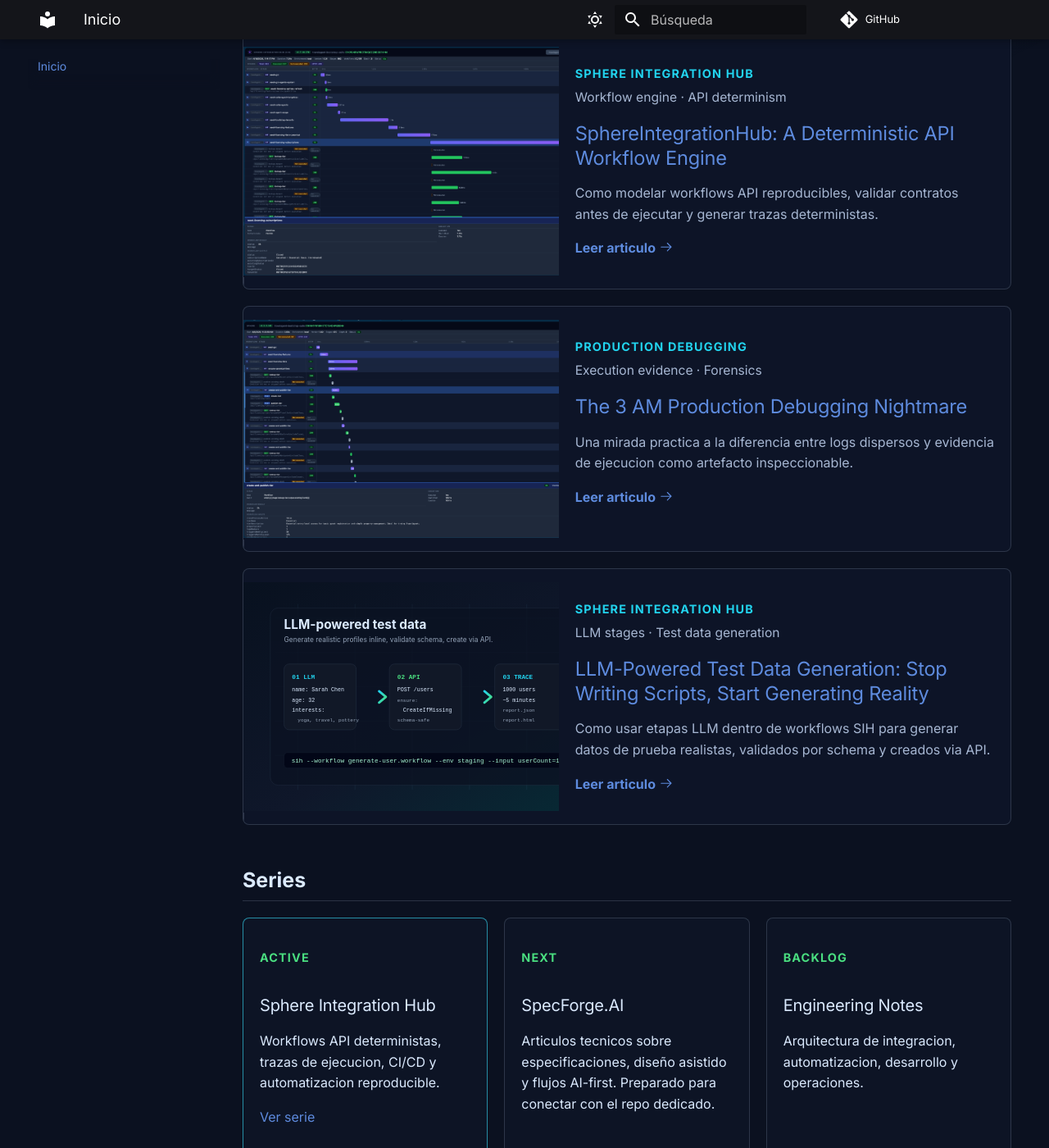
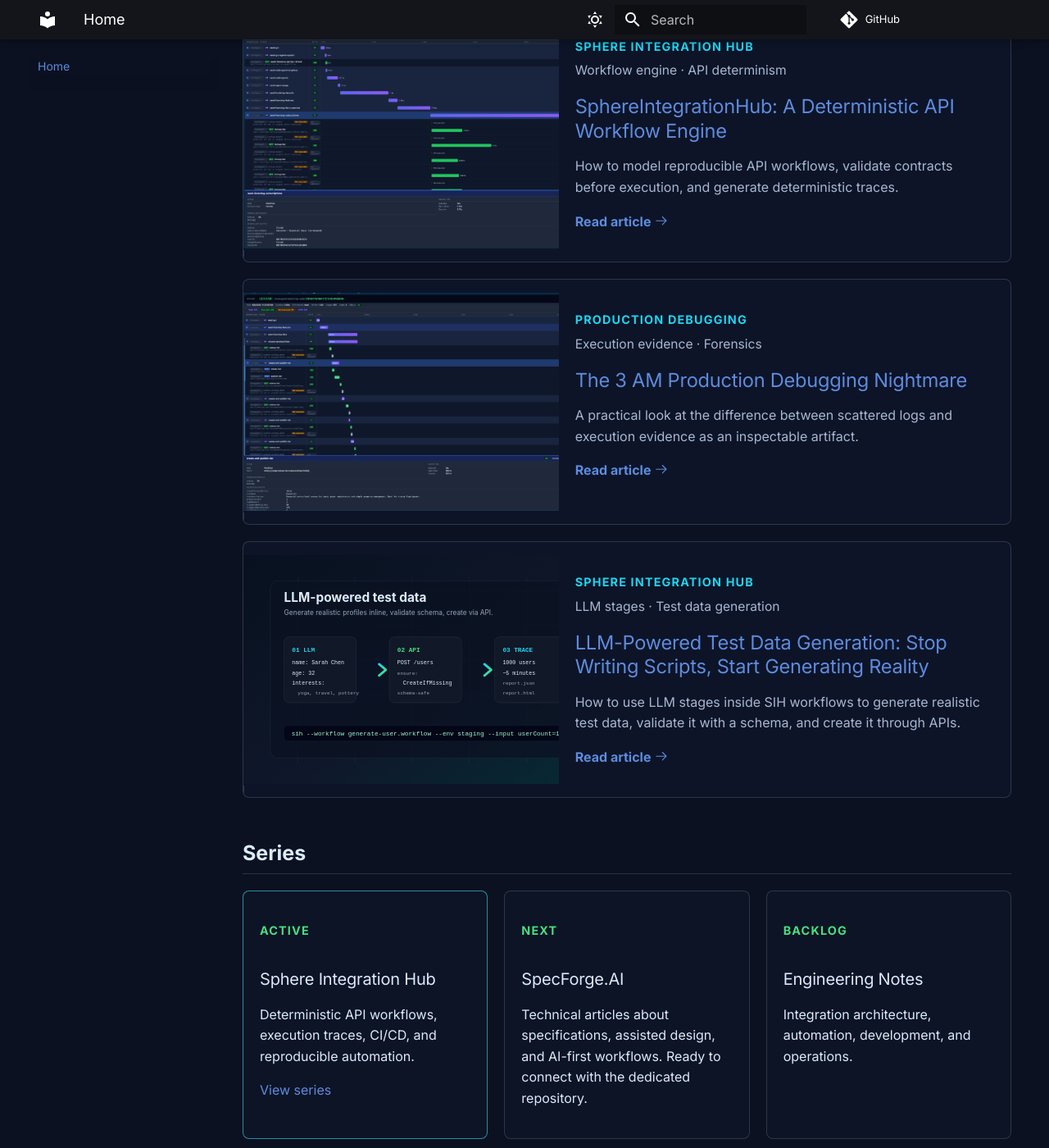
Before and after one commit to PinedaTec-EU/tech-blog, an MkDocs documentation site: the page built from docs/index.md, in a window 1280 px wide and 1400 px high, scrolled down 743 px. Shown: the whole window at 82% size. Built offline with MkDocs 1.6.1 and Material for MkDocs 9.7.7, drawn with Linux system fonts in a browser that asks for light colours; comment, search, counter and statistics services are not loaded; some of the changed text lies outside the part shown.

Commit message:
Translate site support copy to English

```diff
--- a/docs/index.md
+++ b/docs/index.md
@@ -1,5 +1,5 @@
 ---
-title: Inicio
+title: Home
 hide:
   - toc
 ---
@@ -11,11 +11,11 @@ hide:
 
 # Insights from the integration field.
 
-Articulos tecnicos sobre integracion, automatizacion, APIs y herramientas para construir sistemas reproducibles. Ahora empezamos con Sphere Integration Hub; la estructura queda lista para incorporar SpecForge.AI y nuevas series.
+Technical articles about integration, automation, APIs, and tools for building reproducible systems. The first series covers Sphere Integration Hub; the structure is ready for SpecForge.AI and future series.
 
 <nav class="hero-links" markdown>
-[Ver articulos :octicons-arrow-right-24:](#latest-articles)
-[Tematicas :octicons-beaker-24:](#series)
+[Read articles :octicons-arrow-right-24:](#latest-articles)
+[Topics :octicons-beaker-24:](#series)
 </nav>
 
 </div>
@@ -51,9 +51,9 @@ deterministic workflow
 
 ### [SphereIntegrationHub: A Deterministic API Workflow Engine](sphere-integration-hub/deterministic-api-workflow-engine.md)
 
-Como modelar workflows API reproducibles, validar contratos antes de ejecutar y generar trazas deterministas.
+How to model reproducible API workflows, validate contracts before execution, and generate deterministic traces.
 
-[Leer articulo :octicons-arrow-right-24:](sphere-integration-hub/deterministic-api-workflow-engine.md){ .insight-card__link }
+[Read article :octicons-arrow-right-24:](sphere-integration-hub/deterministic-api-workflow-engine.md){ .insight-card__link }
 </div>
 </article>
 
@@ -68,9 +68,9 @@ Como modelar workflows API reproducibles, validar contratos antes de ejecutar y
 
 ### [The 3 AM Production Debugging Nightmare](sphere-integration-hub/3-am-production-debugging-nightmare.md)
 
-Una mirada practica a la diferencia entre logs dispersos y evidencia de ejecucion como artefacto inspeccionable.
+A practical look at the difference between scattered logs and execution evidence as an inspectable artifact.
 
-[Leer articulo :octicons-arrow-right-24:](sphere-integration-hub/3-am-production-debugging-nightmare.md){ .insight-card__link }
+[Read article :octicons-arrow-right-24:](sphere-integration-hub/3-am-production-debugging-nightmare.md){ .insight-card__link }
 </div>
 </article>
 
@@ -85,9 +85,9 @@ Una mirada practica a la diferencia entre logs dispersos y evidencia de ejecucio
 
 ### [LLM-Powered Test Data Generation: Stop Writing Scripts, Start Generating Reality](sphere-integration-hub/llm-powered-test-data-generation.md)
 
-Como usar etapas LLM dentro de workflows SIH para generar datos de prueba realistas, validados por schema y creados via API.
+How to use LLM stages inside SIH workflows to generate realistic test data, validate it with a schema, and create it through APIs.
 
-[Leer articulo :octicons-arrow-right-24:](sphere-integration-hub/llm-powered-test-data-generation.md){ .insight-card__link }
+[Read article :octicons-arrow-right-24:](sphere-integration-hub/llm-powered-test-data-generation.md){ .insight-card__link }
 </div>
 </article>
 
@@ -102,9 +102,9 @@ Como usar etapas LLM dentro de workflows SIH para generar datos de prueba realis
 
 ### Sphere Integration Hub
 
-Workflows API deterministas, trazas de ejecucion, CI/CD y automatizacion reproducible.
+Deterministic API workflows, execution traces, CI/CD, and reproducible automation.
 
-[Ver serie](sphere-integration-hub/deterministic-api-workflow-engine.md)
+[View series](sphere-integration-hub/deterministic-api-workflow-engine.md)
 </section>
 
 <section class="series-card" markdown>
@@ -112,7 +112,7 @@ Workflows API deterministas, trazas de ejecucion, CI/CD y automatizacion reprodu
 
 ### SpecForge.AI
 
-Articulos tecnicos sobre especificaciones, diseño asistido y flujos AI-first. Preparado para conectar con el repo dedicado.
+Technical articles about specifications, assisted design, and AI-first workflows. Ready to connect with the dedicated repository.
 </section>
 
 <section class="series-card" markdown>
@@ -120,7 +120,7 @@ Articulos tecnicos sobre especificaciones, diseño asistido y flujos AI-first. P
 
 ### Engineering Notes
 
-Arquitectura de integracion, automatizacion, desarrollo y operaciones.
+Integration architecture, automation, development, and operations.
 </section>
 
 </div>
--- a/mkdocs.yml
+++ b/mkdocs.yml
@@ -1,5 +1,5 @@
 site_name: Tech Blog
-site_description: Articulos tecnicos sobre integracion, automatizacion y desarrollo.
+site_description: Technical articles about integration, automation, and software development.
 site_author: PinedaTec
 site_url: https://pinedatec-eu.github.io/tech-blog/
 repo_url: https://github.com/PinedaTec-EU/tech-blog
@@ -7,20 +7,20 @@ edit_uri: edit/main/docs/
 
 theme:
   name: material
-  language: es
+  language: en
   palette:
     - scheme: slate
       primary: black
       accent: cyan
       toggle:
         icon: material/weather-sunny
-        name: Cambiar a modo claro
+        name: Switch to light mode
     - scheme: default
       primary: black
       accent: teal
       toggle:
         icon: material/weather-night
-        name: Cambiar a modo oscuro
+        name: Switch to dark mode
   font:
     text: Inter
     code: JetBrains Mono
@@ -40,11 +40,11 @@ extra_css:
   - stylesheets/extra.css
 
 nav:
-  - Inicio: index.md
+  - Home: index.md
   - Sphere Integration Hub:
-      - Motor determinista de workflows API: sphere-integration-hub/deterministic-api-workflow-engine.md
-      - Debugging de produccion a las 3 AM: sphere-integration-hub/3-am-production-debugging-nightmare.md
-      - Generacion de test data con LLM: sphere-integration-hub/llm-powered-test-data-generation.md
+      - Deterministic API Workflow Engine: sphere-integration-hub/deterministic-api-workflow-engine.md
+      - The 3 AM Production Debugging Nightmare: sphere-integration-hub/3-am-production-debugging-nightmare.md
+      - LLM-Powered Test Data Generation: sphere-integration-hub/llm-powered-test-data-generation.md
 
 markdown_extensions:
   - admonition
```
Also changed, not shown: README.md (+10 -10 lines).
